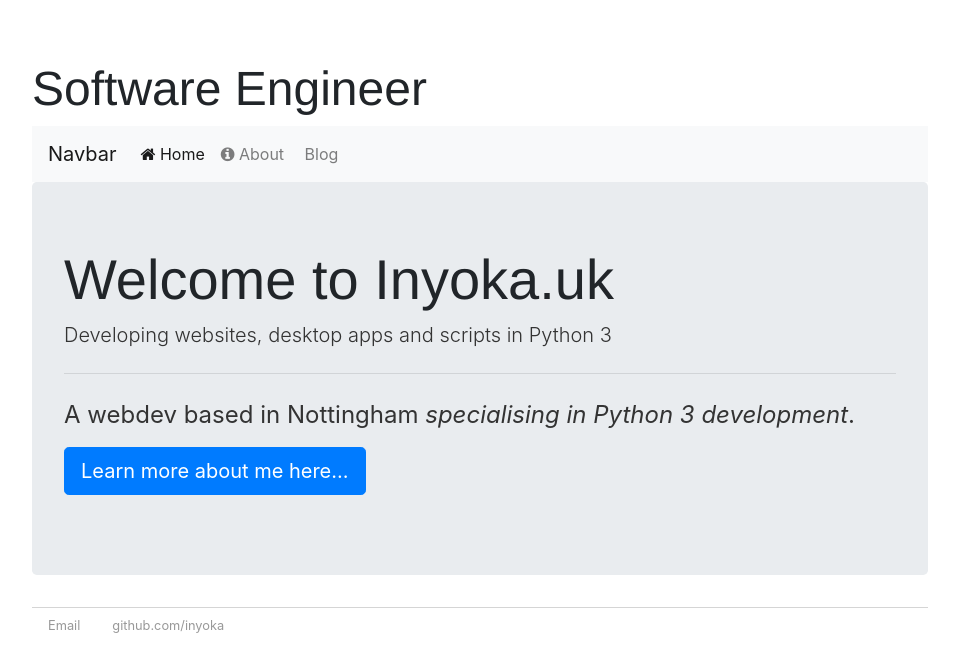
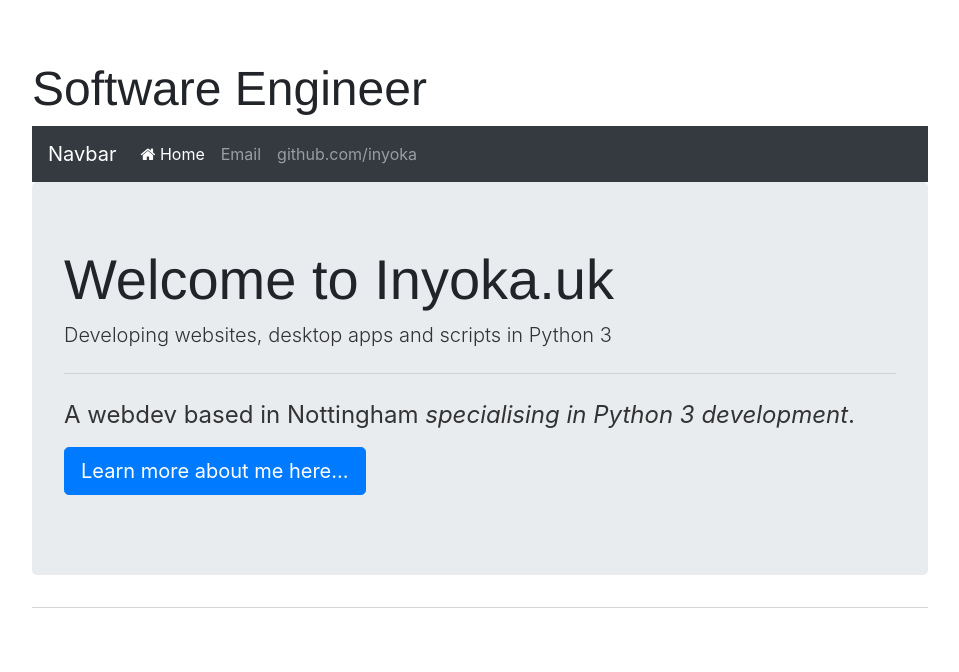
Before and after one commit to inyoka/inyoka.github.io, a Jekyll site: the page built from index.html, in a window 1280 px wide. Shown: the top 672 px of the page, without its empty margins (160-1119 px from the left). Built offline with Jekyll 4.4.1, drawn with Linux system fonts in a browser that asks for light colours; nearby versions of some CDN libraries.

Commit message:
Improved home page

```diff
--- a/_layouts/default.html
+++ b/_layouts/default.html
@@ -22,7 +22,7 @@
 <body>
     <h1>Software Engineer</h1>
 
-    <nav class="navbar navbar-expand-lg navbar-light bg-light">
+    <nav class="navbar navbar-expand-lg navbar-dark bg-dark">
         <a class="navbar-brand" href="#">Navbar</a>
         <button class="navbar-toggler" type="button" data-toggle="collapse" data-target="#navbarNavAltMarkup"
             aria-controls="navbarNavAltMarkup" aria-expanded="false" aria-label="Toggle navigation">
@@ -31,8 +31,10 @@
         <div class="collapse navbar-collapse" id="navbarNavAltMarkup">
             <div class="navbar-nav">
                 <a class="nav-item nav-link active" href="/"><i class='fa fa-home'></i> Home </a>
-                <a class="nav-item nav-link" href="/about"><i class="fa fa-info-circle"></i> About </a>
-                <a class="nav-item nav-link" href="www.inyoka.uk"><i class="fa fa-newspaper"></i> Blog</a>
+                <!-- <a class="nav-item nav-link" href="/about"><i class="fa fa-info-circle"></i> About </a> -->
+                <!-- <a class="nav-item nav-link" href="www.inyoka.uk"><i class="fa fa-newspaper"></i> Blog</a> -->
+                <a class="nav-item nav-link" href="mailto:simon@inyoka.uk">Email</a>
+                <a class="nav-item nav-link" href="https://github.com/inyoka">github.com/inyoka</a>
             </div>
         </div>
     </nav>
@@ -42,8 +44,7 @@
     <footer>
         <nav class="nav flex-row">
             <!-- <a class="nav-link active" href="#">Active</a> -->
-            <a class="nav-link" href="mailto:simon@inyoka.uk">Email</a>
-            <a class="nav-link" href="https://github.com/inyoka">github.com/inyoka</a>
+
             <!-- <a class="nav-link disabled" href="#">Disabled</a> -->
           </nav>
     </footer>
```
